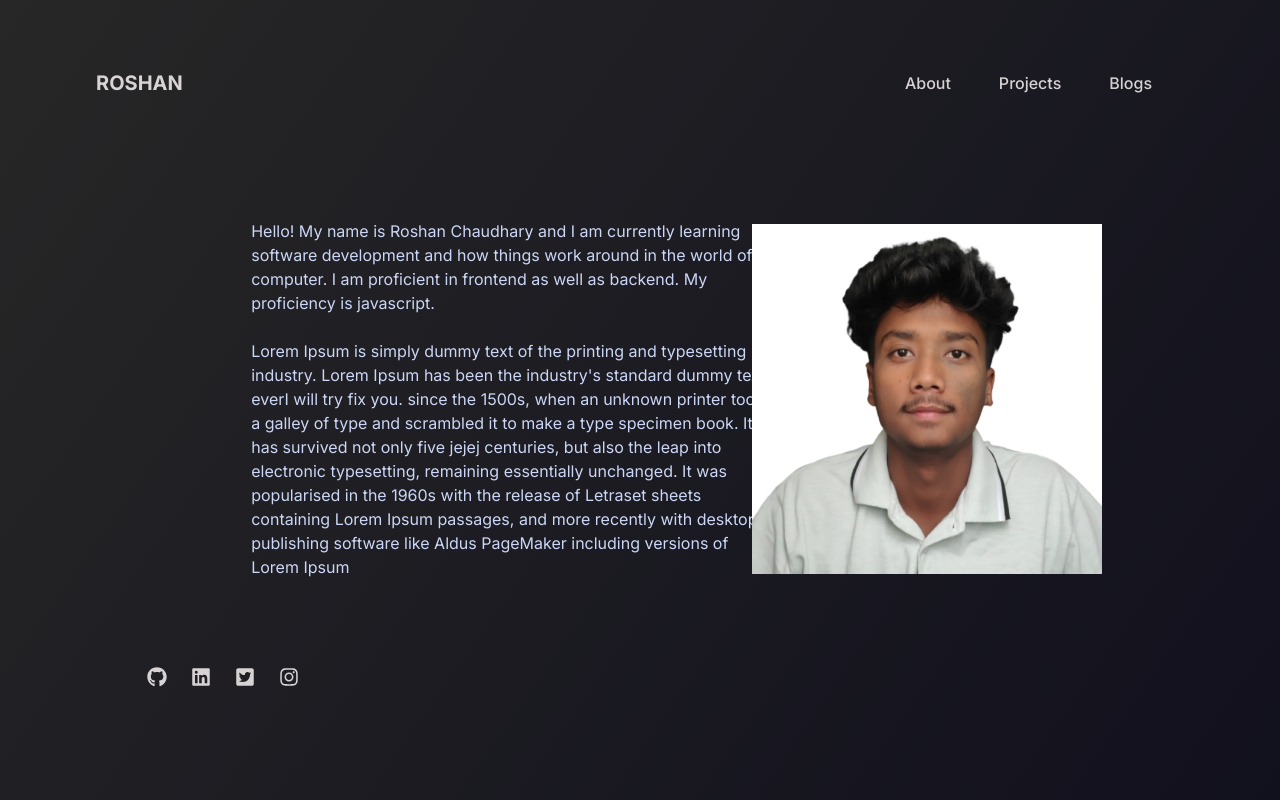
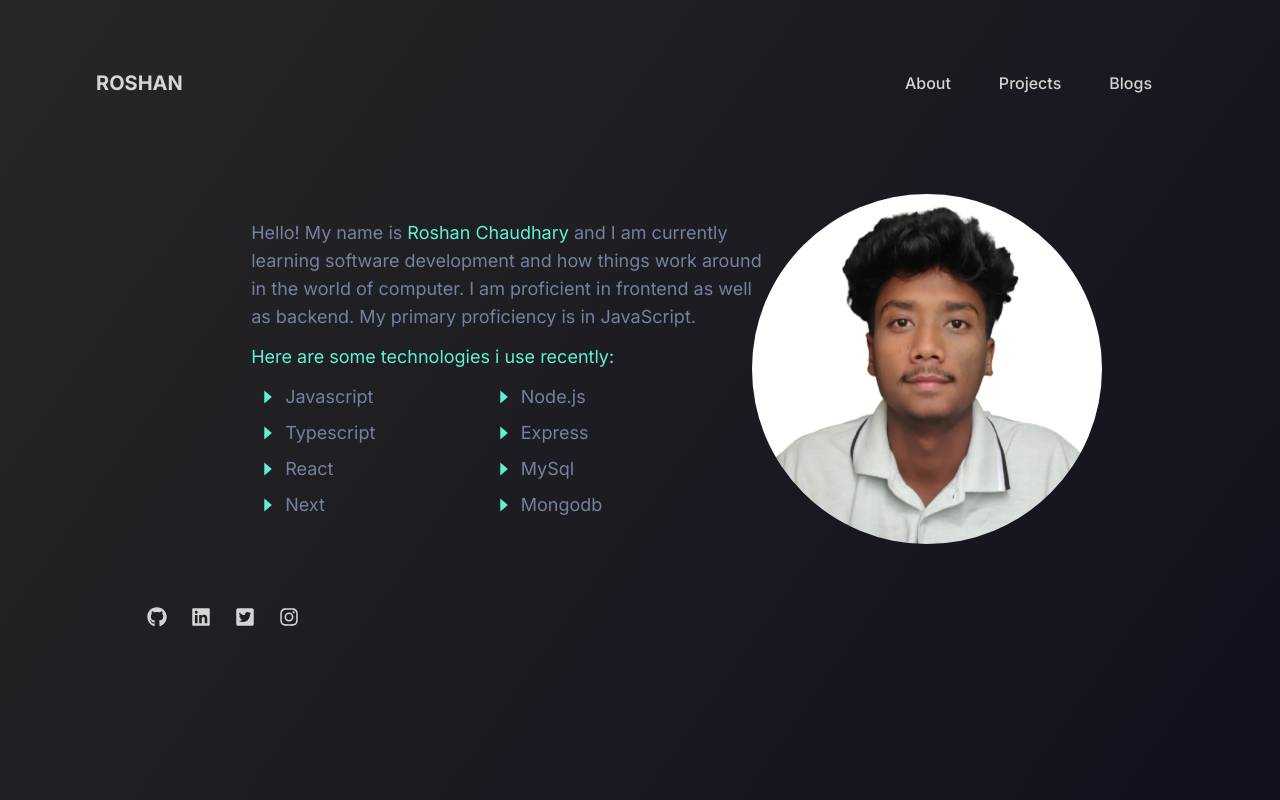
Before and after one commit to Roshanchau/Roshan-Chaudhary, a Next.js app: page /About in a window 1280 px wide. Built offline with nearby package versions, Linux system fonts and the light colour scheme.

Commit message:
about page done! pt.1

```diff
--- a/app/About/page.tsx
+++ b/app/About/page.tsx
@@ -1,31 +1,67 @@
 import Image from "next/image";
 import photo from "../assets/photo.jpg";
+import { AiFillCaretRight } from "react-icons/ai";
 
 const About = () => {
   return (
     <div className="flex flex-col items-center justify-center p-2 ml-28">
-
-    <div className="grid grid-cols-2 gap-8 p-10 mt-4 items-center justify-center">
+      <div className="grid grid-cols-2 gap-8 p-10 mt-4 items-center justify-center text-lg">
         {/* info */}
-      <div className="flex flex-col items-center  w-[600px] text-[rgb(204,214,246)] p-10">
+        <div className="flex flex-col items-start   w-[600px] text-[rgb(118,129,158)] p-10">
           <span>
-        Hello! My name is Roshan Chaudhary and I am currently learning software
-        development and how things work around in the world of computer. I am
-        proficient in frontend as well as backend. My proficiency is javascript.</span><br/>
-        Lorem Ipsum is simply dummy text of the printing and typesetting
-        industry. Lorem Ipsum has been the industry's standard dummy text everI will try fix you.
-        since the 1500s, when an unknown printer took a galley of type and
-        scrambled it to make a type specimen book. It has survived not only five jejej
-        centuries, but also the leap into electronic typesetting, remaining
-        essentially unchanged. It was popularised in the 1960s with the release
-        of Letraset sheets containing Lorem Ipsum passages, and more recently
-        with desktop publishing software like Aldus PageMaker including versions
-        of Lorem Ipsum
+            Hello! My name is{" "}
+            <span className="text-[rgb(95,241,208)]">Roshan Chaudhary</span> and
+            I am currently learning software development and how things work
+            around in the world of computer. I am proficient in frontend as well
+            as backend. My primary proficiency is in JavaScript.
+          </span>
+          {/* technologies I work with */}
+          <span className=" text-[rgb(95,241,208)] mt-3">
+            Here are some technologies i use recently:
+          </span>
+          <div className="grid grid-cols-2 gap-16 items-center  mt-3 ml-2 text-[rgb(118,129,158)]">
+            <ul className="flex flex-col items-start  justify-center  gap-2">
+              <li className="flex items-center justify-center gap-2">
+                <AiFillCaretRight color="rgb(95,241,208)" />
+                Javascript
+              </li>
+              <li className="flex items-center justify-center gap-2">
+                <AiFillCaretRight color="rgb(95,241,208)" />
+                Typescript
+              </li>
+              <li className="flex items-center justify-center gap-2">
+                <AiFillCaretRight color="rgb(95,241,208)" />
+                React
+              </li>
+              <li className="flex items-center justify-center gap-2">
+                <AiFillCaretRight color="rgb(95,241,208)" />
+                Next
+              </li>
+            </ul>
+            <ul className="flex flex-col items-start  justify-center ml-8 gap-2">
+              <li className="flex items-center justify-center gap-2">
+                <AiFillCaretRight color="rgb(95,241,208)" />
+                Node.js
+              </li>
+              <li className="flex items-center justify-center gap-2">
+                <AiFillCaretRight color="rgb(95,241,208)" />
+                Express
+              </li>
+              <li className="flex items-center justify-center gap-2">
+                <AiFillCaretRight color="rgb(95,241,208)" />
+                MySql
+              </li>
+              <li className="flex items-center justify-center gap-2">
+                <AiFillCaretRight color="rgb(95,241,208)" />
+                Mongodb
+              </li>
+            </ul>
+          </div>
         </div>
 
         {/* photo */}
         <div className="ml-10">
-        <Image alt="profile" src={photo} width={350} height={350} />
+          <Image alt="profile" src={photo} width={350} height={350} className="rounded-full bg-cover"/>
         </div>
       </div>
     </div>
```
Lines whose indentation alone changed are shown as unchanged.
